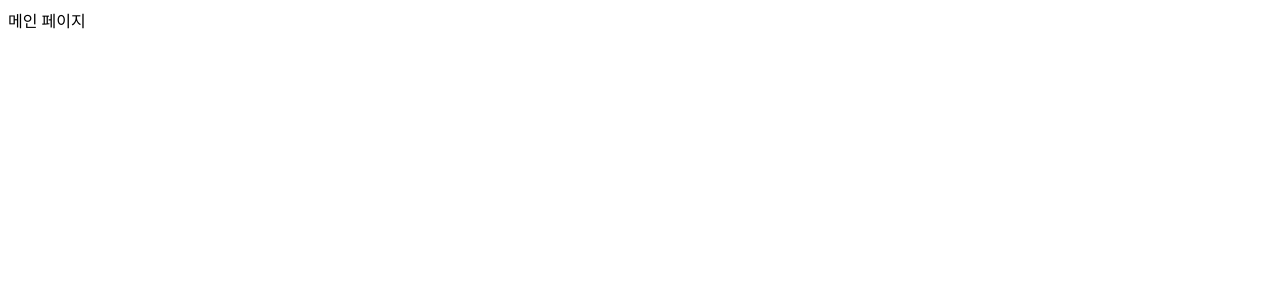
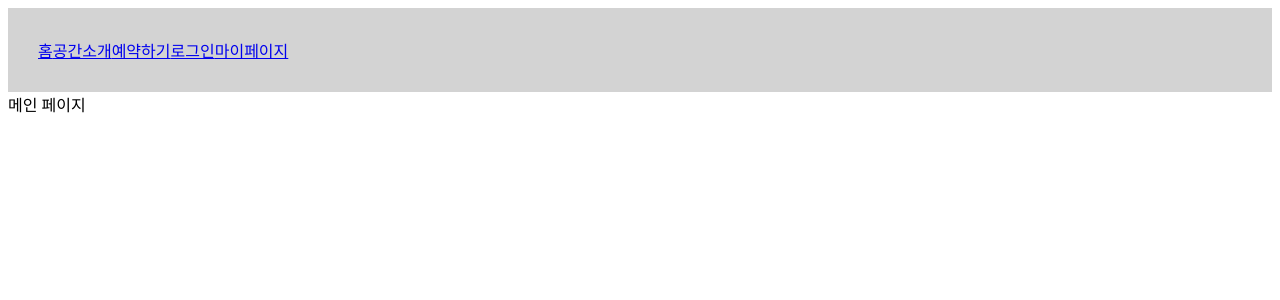
Before and after one commit to jseo9732/iroom-clone, a React (Create React App) app: page / in a window 1280 px wide. Shown: the top 300 px of the page. Built offline with nearby package versions, Linux system fonts and the light colour scheme.

Commit message:
add code

```diff
--- /dev/null
+++ b/src/components/Navigation.js
@@ -0,0 +1,13 @@
+import { Link } from 'react-router-dom';
+
+export default function Navigation() {
+  return (
+    <div style={{padding:"30px", background:"lightGray"}}>
+      <Link to="/">홈</Link>
+      <Link to="/intro">공간소개</Link>
+      <Link to="/reservation">예약하기</Link>
+      <Link to="/login">로그인</Link>
+      <Link to="/profile">마이페이지</Link>
+    </div>
+  );
+}
--- a/src/components/Router.js
+++ b/src/components/Router.js
@@ -1,13 +1,27 @@
 import React from "react";
 import { BrowserRouter, Routes, Route } from "react-router-dom";
-import { Home } from "../pages/PagesIndex";
+import { Home, Intro, Reservation, Login, Profile } from "../pages/PagesIndex";
+import Navigation from "./Navigation";
 
 export default function AppRouter() {
   return (
     <>
       <BrowserRouter>
+        <Navigation />
         <Routes>
           <Route exact path="/" element={<Home />} />
+        </Routes>
+        <Routes>
+          <Route exact path="/intro" element={<Intro />} />
+        </Routes>
+        <Routes>
+          <Route exact path="/reservation" element={<Reservation />} />
+        </Routes>
+        <Routes>
+          <Route exact path="/login" element={<Login />} />
+        </Routes>
+        <Routes>
+          <Route exact path="/profile" element={<Profile />} />
         </Routes>
       </BrowserRouter>
     </>
--- a/src/pages/PagesIndex.js
+++ b/src/pages/PagesIndex.js
@@ -1,3 +1,7 @@
 export { default as Home } from "./Home";
 export { default as Login } from "./Login";
 export { default as Signup } from "./Signup";
+//
+export { default as Reservation } from "./Reservation";
+export { default as Intro } from "./Introduction";
+export { default as Profile } from "./Profile";
```
Also changed, not shown: 1 other file (tests, documents, lock files or other folders).
